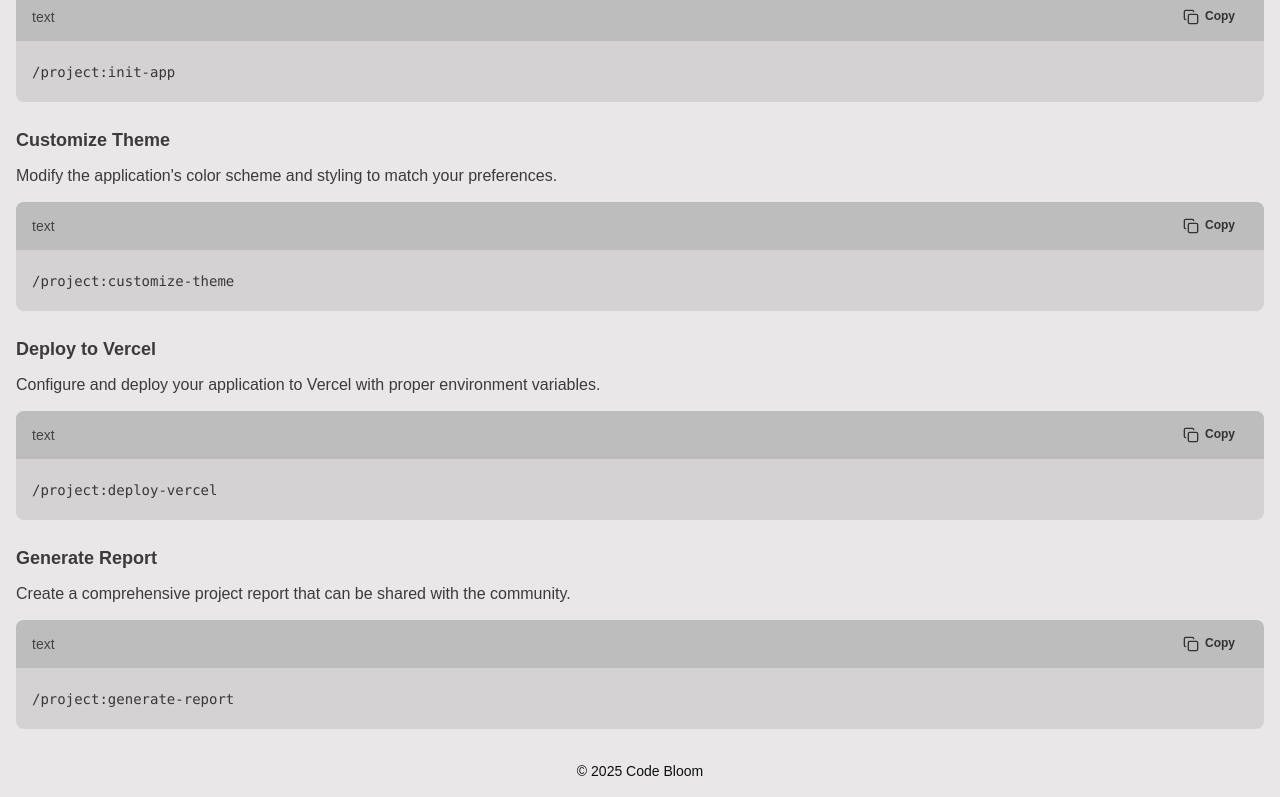
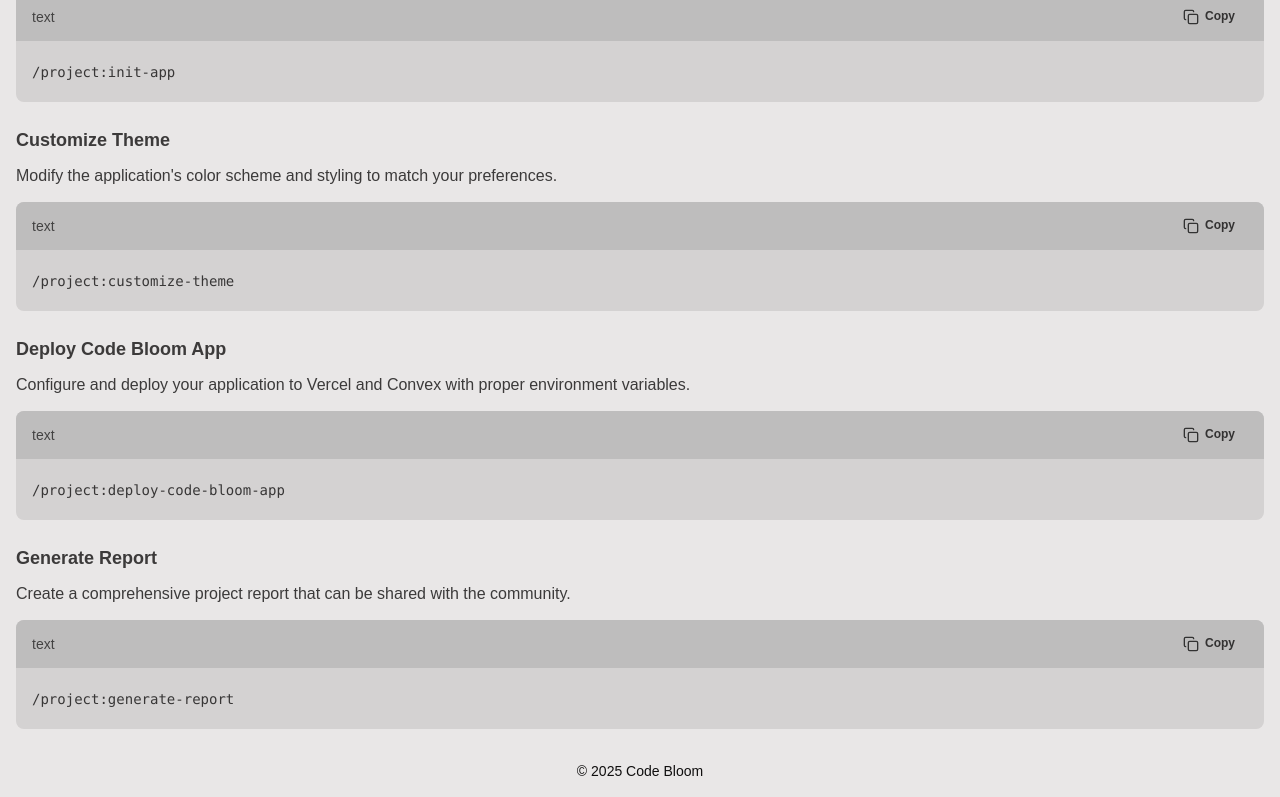
Before and after one commit to Crazytieguy/code-bloom, a React (Vite) app: page /usage in a window 1280 px wide. Shown: the part 1698-2495 px from the top of the page. Built offline with nearby package versions, Linux system fonts and the light colour scheme; no server answers; what @convex-dev/react-query would draw is missing.

Commit message:
fix: update deploy command to deploy-code-bloom-app and mention both Vercel and Convex

```diff
--- a/src/routes/usage.tsx
+++ b/src/routes/usage.tsx
@@ -136,11 +136,11 @@
           </div>
 
           <div className="not-prose">
-            <h3 className="text-lg font-semibold mb-2">Deploy to Vercel</h3>
-            <p className="mb-3">Configure and deploy your application to Vercel with proper environment variables.</p>
+            <h3 className="text-lg font-semibold mb-2">Deploy Code Bloom App</h3>
+            <p className="mb-3">Configure and deploy your application to Vercel and Convex with proper environment variables.</p>
             <InteractiveCodeBlock
               language="text"
-              template="/project:deploy-vercel"
+              template="/project:deploy-code-bloom-app"
             />
           </div>
 
```
